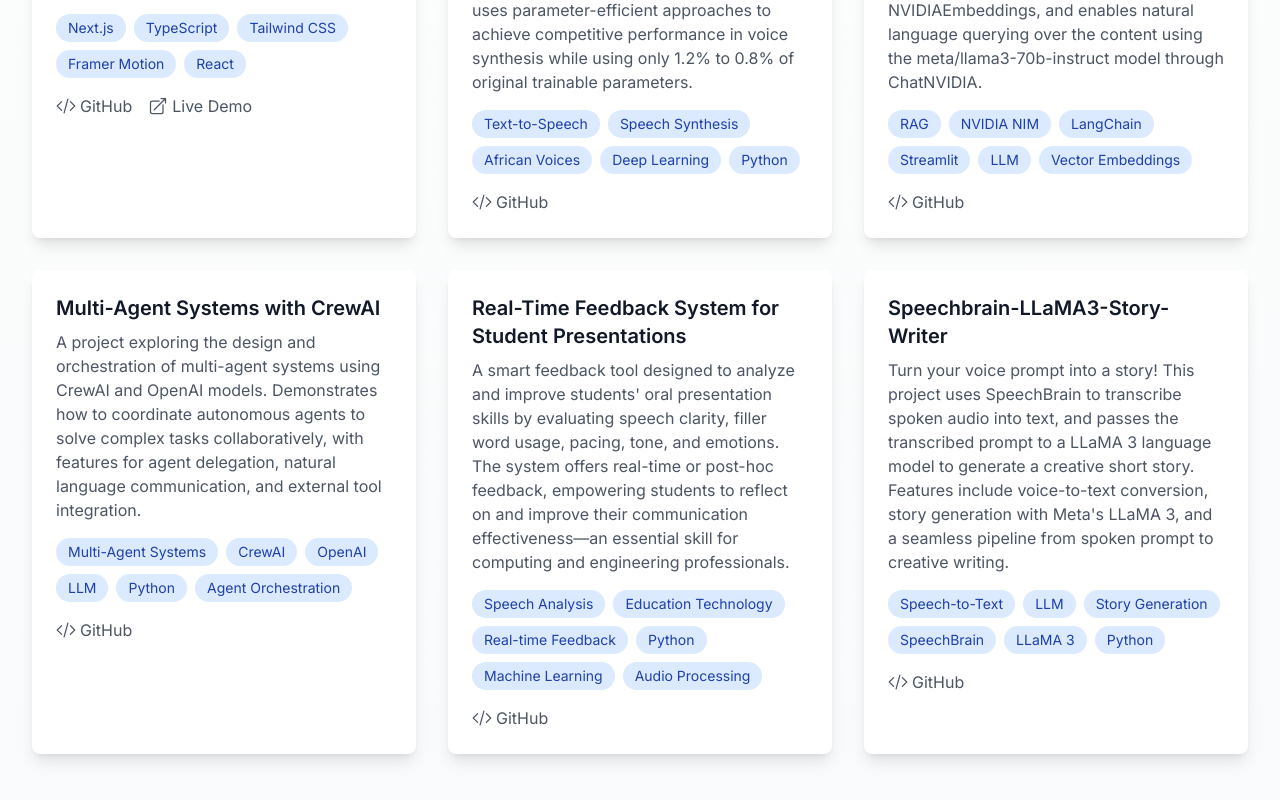
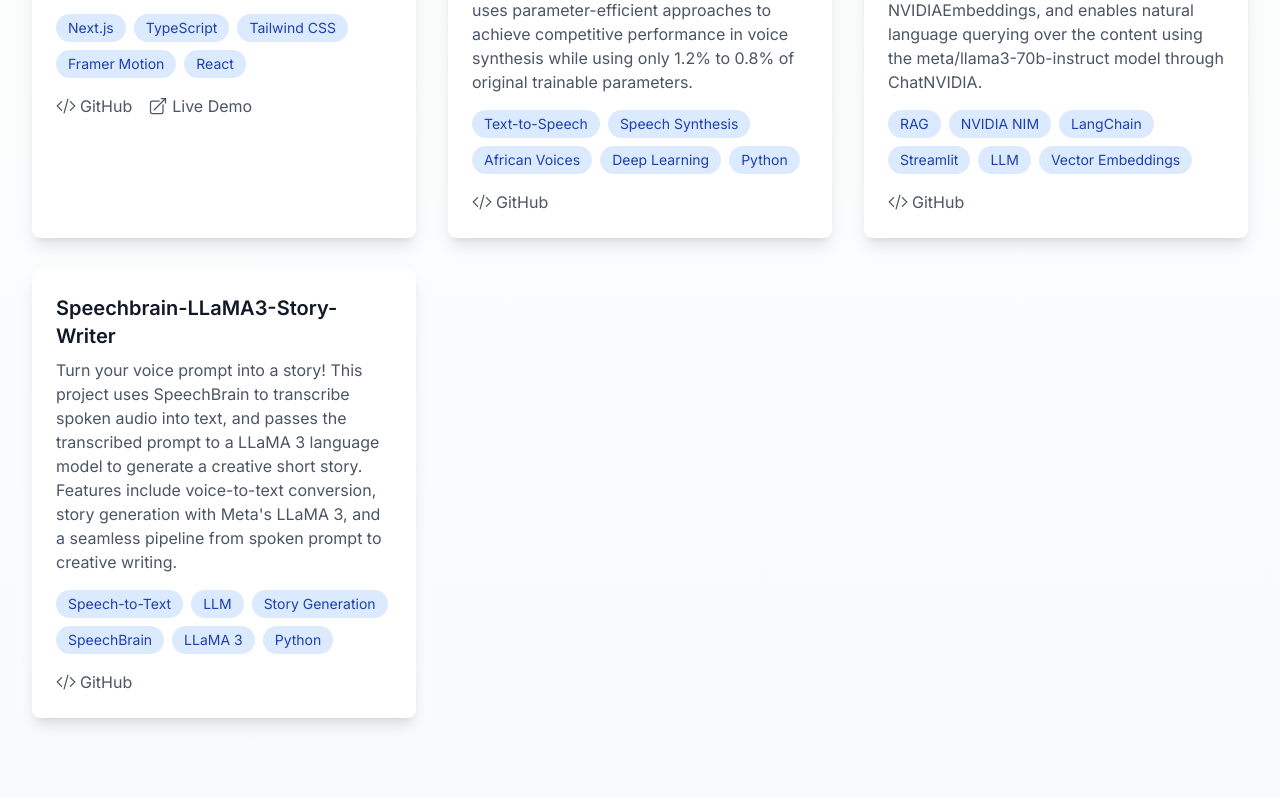
Before and after one commit to unruli/Portfolio-website, a Next.js app: page /projects in a window 1280 px wide. Shown: the part 1118-1918 px from the top of the page. Built offline with nearby package versions, Linux system fonts and the light colour scheme.

Commit message:
update project

```diff
--- a/src/app/projects/page.tsx
+++ b/src/app/projects/page.tsx
@@ -63,24 +63,6 @@
   },
   {
     id: 7,
-    title: 'Multi-Agent Systems with CrewAI',
-    description: 'A project exploring the design and orchestration of multi-agent systems using CrewAI and OpenAI models. Demonstrates how to coordinate autonomous agents to solve complex tasks collaboratively, with features for agent delegation, natural language communication, and external tool integration.',
-    tags: ['Multi-Agent Systems', 'CrewAI', 'OpenAI', 'LLM', 'Python', 'Agent Orchestration'],
-    github: 'https://github.com/unruli/Mutli-Agent-systems',
-    image: '/projects/crewai.jpg',
-    category: 'personal',
-  },
-  {
-    id: 8,
-    title: 'Real-Time Feedback System for Student Presentations',
-    description: 'A smart feedback tool designed to analyze and improve students\' oral presentation skills by evaluating speech clarity, filler word usage, pacing, tone, and emotions. The system offers real-time or post-hoc feedback, empowering students to reflect on and improve their communication effectiveness—an essential skill for computing and engineering professionals.',
-    tags: ['Speech Analysis', 'Education Technology', 'Real-time Feedback', 'Python', 'Machine Learning', 'Audio Processing'],
-    github: 'https://github.com/unruli/Real-Time-Feedback-System-for-Student-Presentations',
-    image: '/projects/presentation-feedback.jpg',
-    category: 'personal',
-  },
-  {
-    id: 9,
     title: 'Speechbrain-LLaMA3-Story-Writer',
     description: 'Turn your voice prompt into a story! This project uses SpeechBrain to transcribe spoken audio into text, and passes the transcribed prompt to a LLaMA 3 language model to generate a creative short story. Features include voice-to-text conversion, story generation with Meta\'s LLaMA 3, and a seamless pipeline from spoken prompt to creative writing.',
     tags: ['Speech-to-Text', 'LLM', 'Story Generation', 'SpeechBrain', 'LLaMA 3', 'Python'],
```
